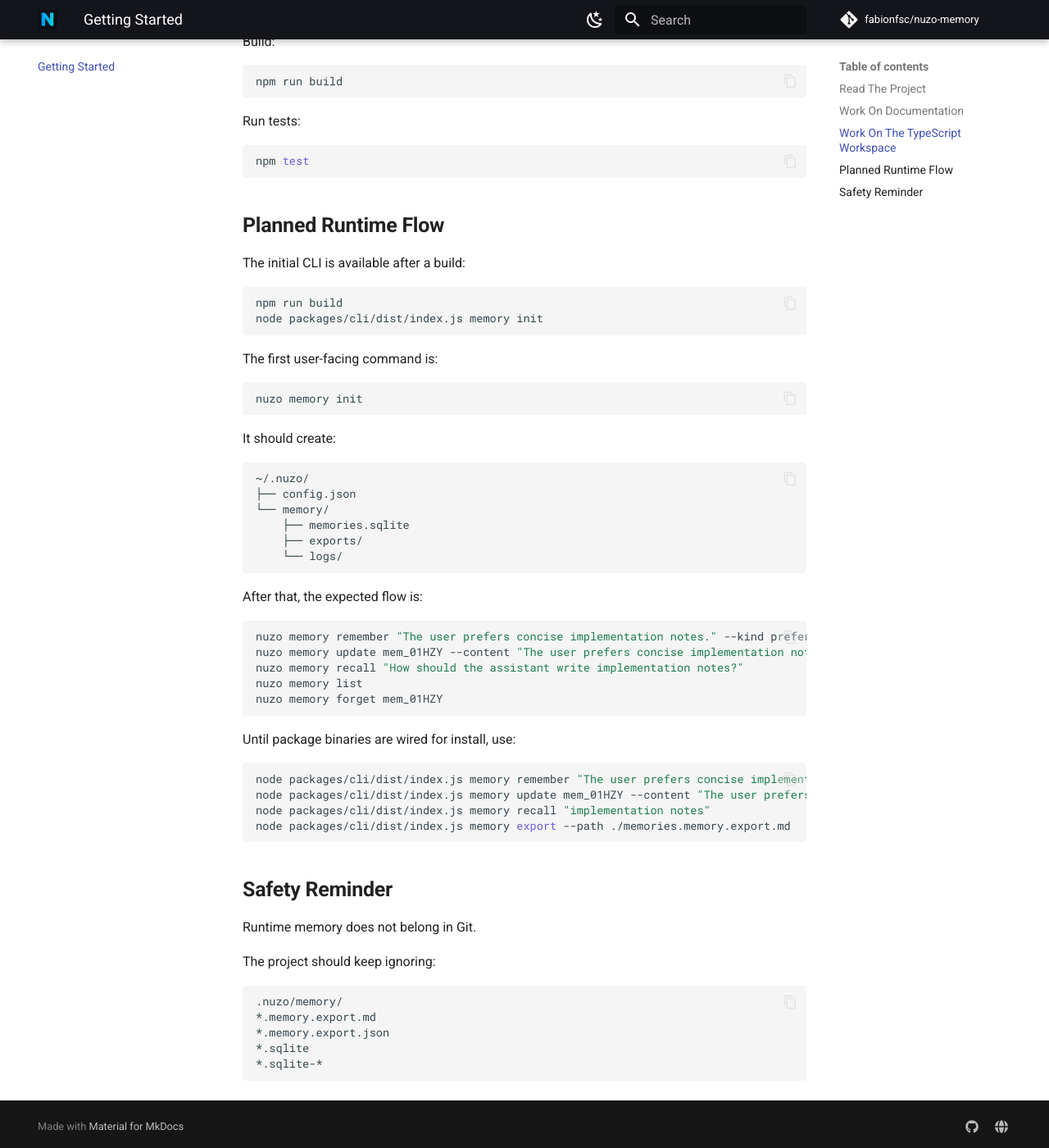
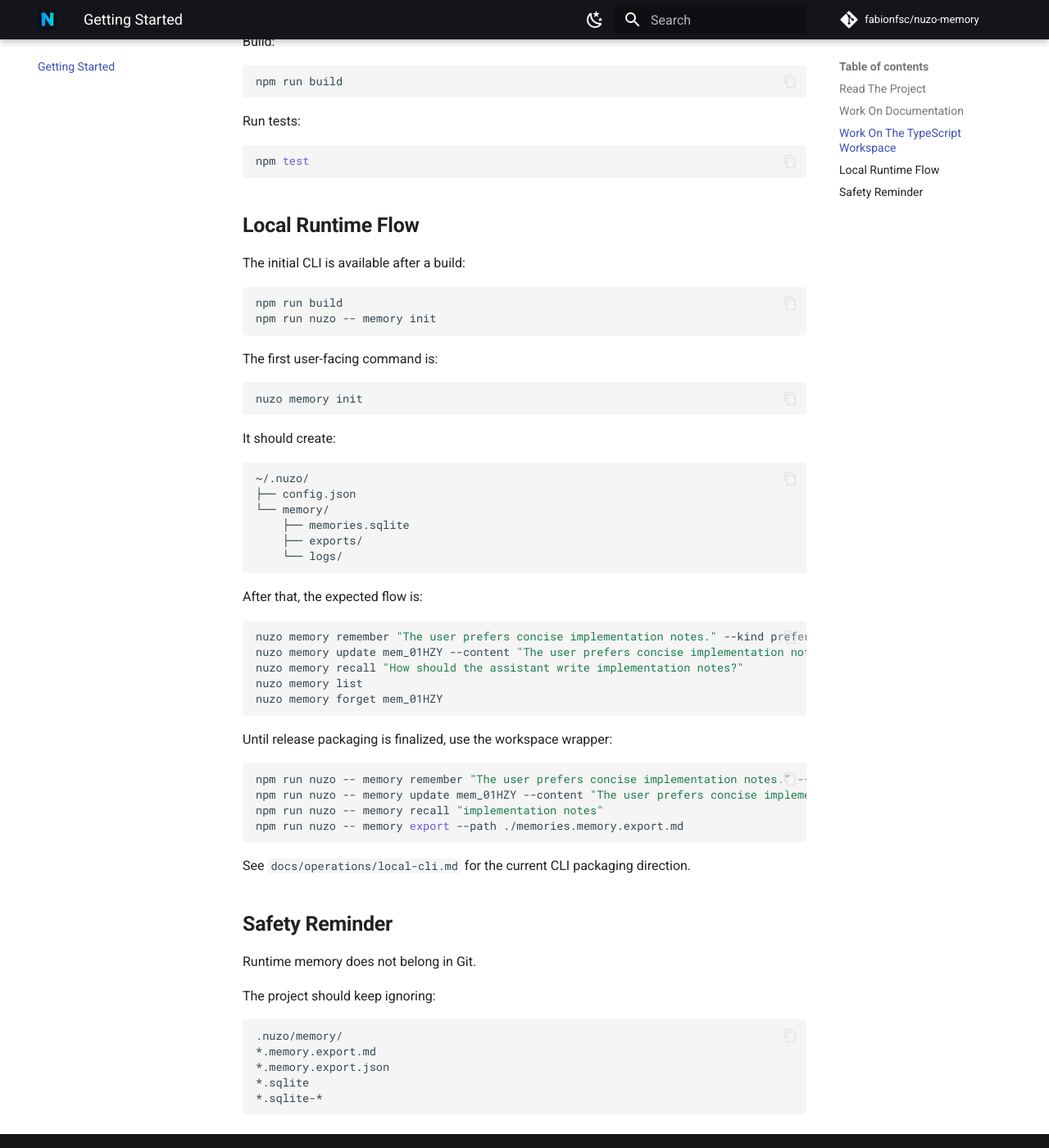
Before and after one commit to fabionfsc/nuzo-memory, an MkDocs documentation site: the page built from docs/getting-started/index.md, in a window 1280 px wide and 1400 px high, scrolled down 1282 px. Shown: the whole window at 82% size. Built offline with MkDocs 1.6.1 and Material for MkDocs 9.7.7, drawn with Linux system fonts in a browser that asks for light colours; comment, search, counter and statistics services are not loaded; some of the changed text lies outside the part shown.

Commit message:
Define local CLI workflow

````diff
--- a/docs/getting-started/index.md
+++ b/docs/getting-started/index.md
@@ -1,8 +1,8 @@
 # Getting Started
 
-Nuzo is currently design-first. There is no installable runtime package yet.
+Nuzo is in early MVP development.
 
-This page explains how to work with the repository today and how the first implementation is expected to behave.
+This page explains how to work with the repository today and how to run the local CLI from the monorepo.
 
 ## Read The Project
 
@@ -62,13 +62,13 @@
 npm test
 ```
 
-## Planned Runtime Flow
+## Local Runtime Flow
 
 The initial CLI is available after a build:
 
 ```bash
 npm run build
-node packages/cli/dist/index.js memory init
+npm run nuzo -- memory init
 ```
 
 The first user-facing command is:
@@ -98,14 +98,16 @@
 nuzo memory forget mem_01HZY
 ```
 
-Until package binaries are wired for install, use:
+Until release packaging is finalized, use the workspace wrapper:
 
 ```bash
-node packages/cli/dist/index.js memory remember "The user prefers concise implementation notes." --kind preference
-node packages/cli/dist/index.js memory update mem_01HZY --content "The user prefers concise implementation notes and explicit tradeoffs."
-node packages/cli/dist/index.js memory recall "implementation notes"
-node packages/cli/dist/index.js memory export --path ./memories.memory.export.md
+npm run nuzo -- memory remember "The user prefers concise implementation notes." --kind preference
+npm run nuzo -- memory update mem_01HZY --content "The user prefers concise implementation notes and explicit tradeoffs."
+npm run nuzo -- memory recall "implementation notes"
+npm run nuzo -- memory export --path ./memories.memory.export.md
 ```
+
+See `docs/operations/local-cli.md` for the current CLI packaging direction.
 
 ## Safety Reminder
 
--- a/mkdocs.yml
+++ b/mkdocs.yml
@@ -91,6 +91,7 @@
   - Operations:
       - Roadmap: operations/roadmap.md
       - Privacy And Security: operations/privacy-and-security.md
+      - Local CLI: operations/local-cli.md
       - Codex Plugin: operations/codex-plugin.md
       - Claude Code Plugin: operations/claude-code-plugin.md
       - Lifecycle Hooks: operations/lifecycle-hooks.md
--- a/package.json
+++ b/package.json
@@ -11,6 +11,8 @@
   "scripts": {
     "build": "npm run build -w @nuzo/memory-core && npm run build -w @nuzo/memory-cli && npm run build -w @nuzo/mcp-server",
     "check": "npm run check --workspaces --if-present",
+    "nuzo": "node packages/cli/dist/index.js",
+    "smoke:cli": "npm run build && npm run nuzo -- memory --store /tmp/nuzo-cli-smoke/memories.sqlite doctor",
     "test": "npm run test --workspaces --if-present",
     "docs:build": "mkdocs build --strict"
   },
````
Also changed, not shown: AGENTS.md (+6 -5 lines), README.md (+13 -7 lines), docs/README.md (+6 -5 lines), docs/operations/local-cli.md (added, +83 -0 lines), docs/operations/roadmap.md (+3 -0 lines), 1 other file.
